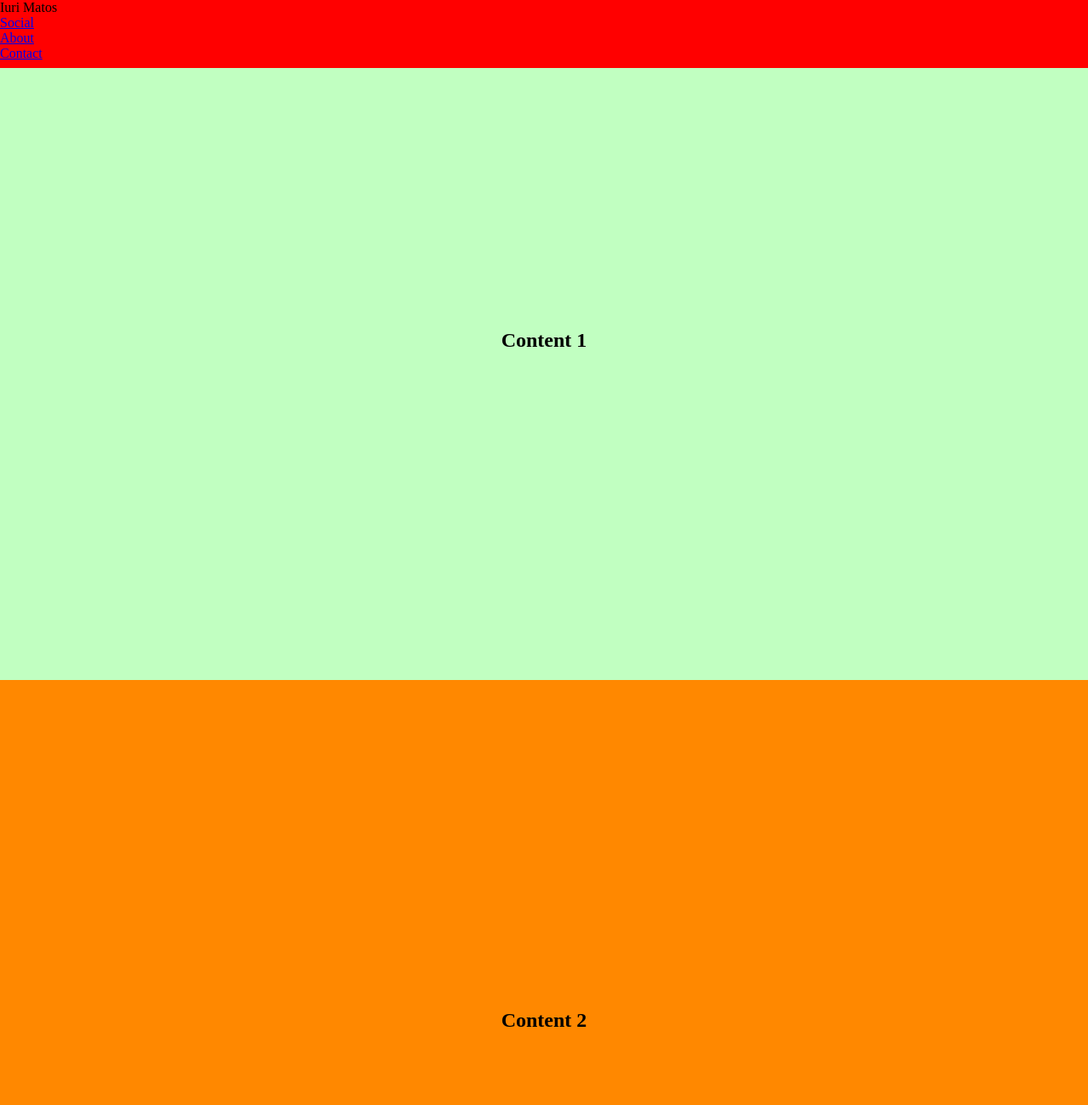
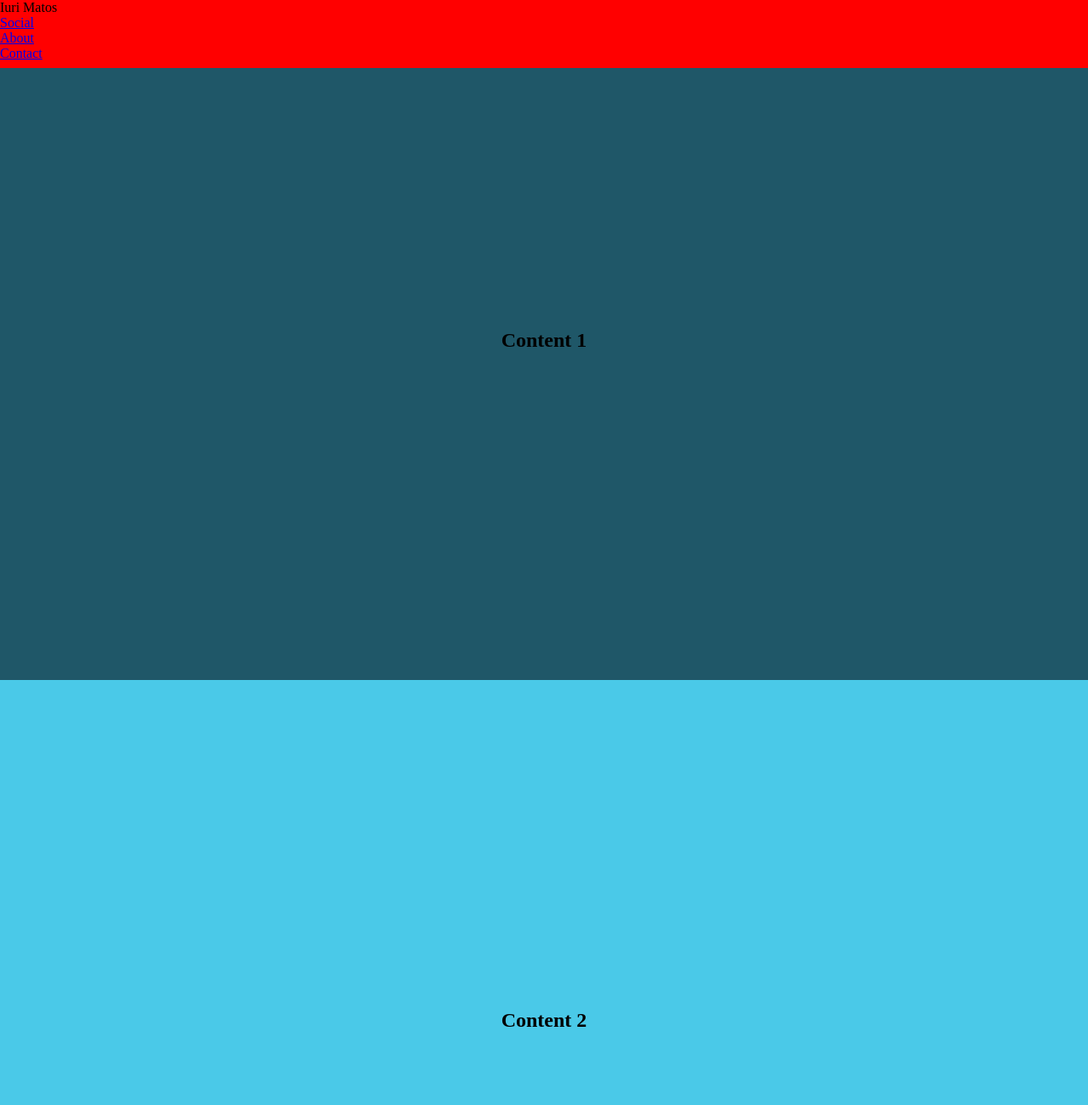
Before and after one commit to imatos/Portfolio-Freecodecamp, a plain HTML site: page index.html in a window 1280 px wide. Shown: the top 1300 px of the page at 85% size. Drawn offline with Linux system fonts and the light colour scheme.

Commit message:
change page colors

```diff
--- a/css/main.css
+++ b/css/main.css
@@ -30,13 +30,13 @@ nav ul {
 }
 
 #social {
-  background-color: #C1FFC1;
+  background-color: #1F5768;
 }
 
 #about {
-  background-color: #F80;
+  background-color: #4AC9E8;
 }
 
 #contact {
-  background-color: #F0F;
+  background-color: #E88D99;
 }
```
